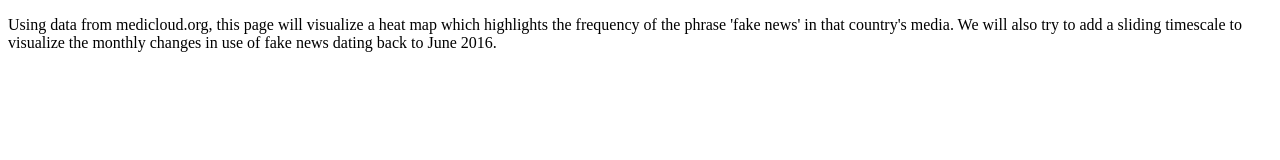
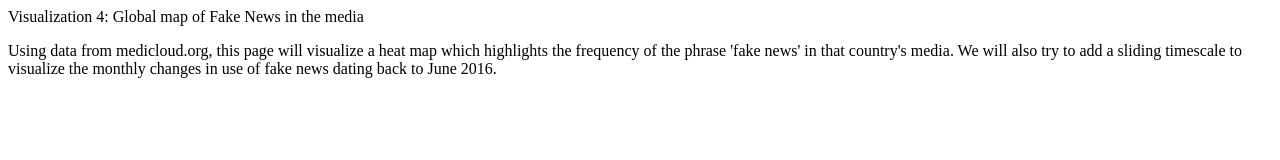
Before and after one commit to oliver-backes/our-website, a plain HTML site: page visualization_4.html in a window 1280 px wide. Drawn offline with Linux system fonts and the light colour scheme.

Commit message:
Update visualization_4.html

```diff
--- a/visualization_4.html
+++ b/visualization_4.html
@@ -4,6 +4,7 @@
 	<title>Visualization of 'Fake News' in media across the globe since June 2016</title>
 </head>
 <body>
+	<h>Visualization 4: Global map of Fake News in the media</h>
 <p>Using data from medicloud.org, this page will visualize a heat map which highlights the frequency of the phrase 'fake news' in that country's media. We will also try to add a sliding timescale to visualize the monthly changes in use of fake news dating back to June 2016.</p>
 </body>
 </html>
```
